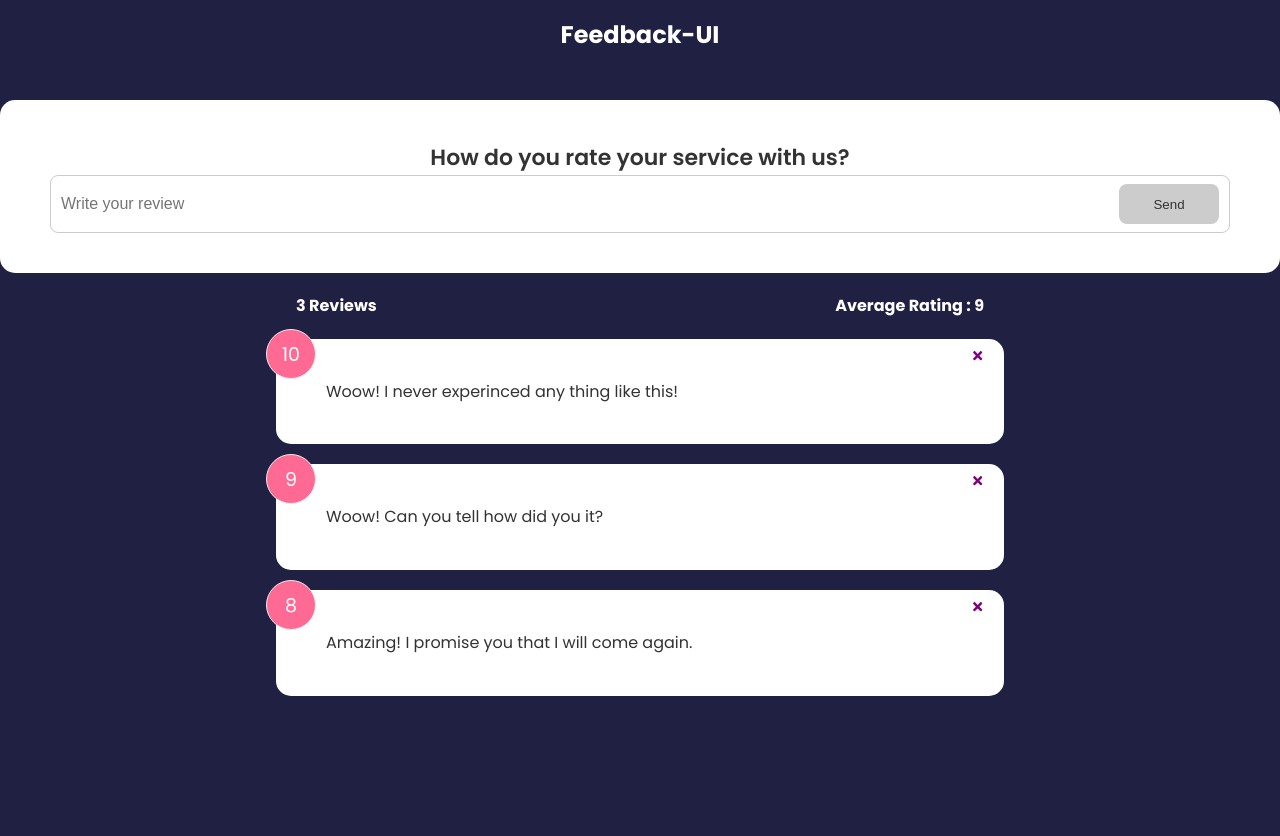
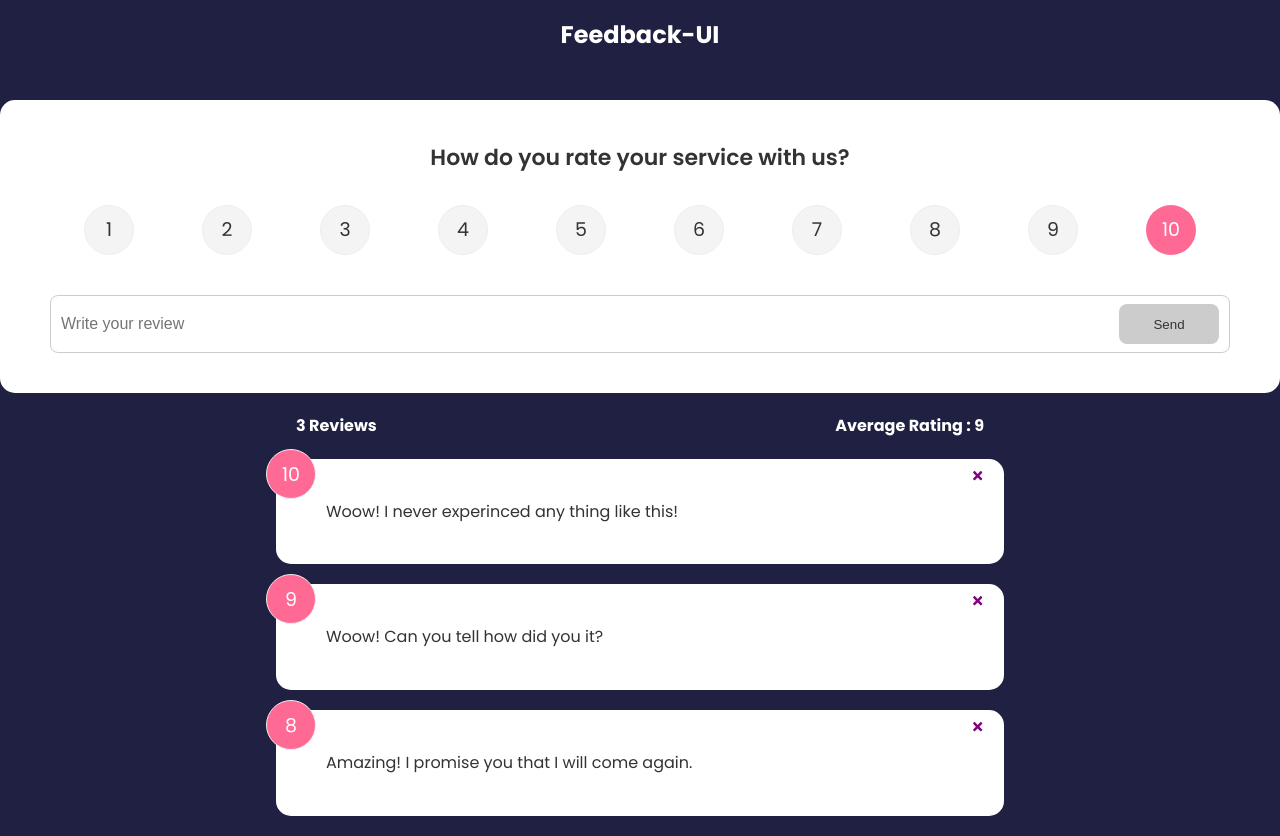
Before and after one commit to drjseifu1991/Feedback-App, a React (Create React App) app: page / in a window 1280 px wide. Before the commit the page ends 800 px from the top, so only its background shows below. Built offline with nearby package versions, Linux system fonts and the light colour scheme.

Commit message:
After adding Add Feedback function and Animation

```diff
--- a/package.json
+++ b/package.json
@@ -6,10 +6,12 @@
     "@testing-library/jest-dom": "^5.16.5",
     "@testing-library/react": "^13.4.0",
     "@testing-library/user-event": "^13.5.0",
+    "framer-motion": "^4.1.17",
     "react": "^18.2.0",
     "react-dom": "^18.2.0",
     "react-icons": "^4.4.0",
     "react-scripts": "5.0.1",
+    "uui": "^1.0.7",
     "web-vitals": "^2.1.4"
   },
   "scripts": {
--- a/src/App.js
+++ b/src/App.js
@@ -5,6 +5,7 @@
 import FeedbackData from "./data/FeedbackData"
 import FeedbackStats from './component/FeedbackStats'
 import FeedbackForm from "./component/FeedbackForm"
+import { v4 as uuidv4 } from 'uuid'
 
 const App = () => {
     const [feedbackData, setFeedback] = useState(FeedbackData)
@@ -14,12 +15,10 @@
             setFeedback(feedbackData.filter((item) => item.id !== id))
         }
     }
-    const addFeedback = (text) => {
-        setFeedback(feedbackData.push({
-            id : feedbackData.lastIndexOf()+1,
-            rating : 10,
-            text : text
-        }))
+    const addFeedback = (newFeedback) => {
+        newFeedback.id = +uuidv4()
+        setFeedback([newFeedback, ...feedbackData])
+        console.log(newFeedback)
     }
     return (
         <>
--- a/src/component/FeedbackForm.js
+++ b/src/component/FeedbackForm.js
@@ -2,10 +2,25 @@
 import Card from '../shared/Card'
 import { useState } from 'react'
 import Button from './Button'
-const FeedbackForm = (handleAdd) => {
+import RatingSelector from './RatingSelector'
+import PropTypes from 'prop-types'
+const FeedbackForm = ({handleAdd}) => {
     const [text, setText] = useState('')
     const [btnDisabled, setBtnDisabled] = useState(true)
     const [message, setMessage] = useState('')
+    const [rating, setRating] = useState('')
+    const handleSubmit = (event) => {
+        event.preventDefault()
+        if (text.trim().length > 10) {
+            const newFeedback = {
+                text,
+                rating
+            }
+            handleAdd(newFeedback)
+
+        }
+        setText('')
+    }
     const changeText = (event) => {
         if(text === ' ') {
             setBtnDisabled(true)
@@ -23,8 +38,9 @@
     }
     return (
         <Card>
-            <form>
+            <form onSubmit={handleSubmit}>
                 <h2>How do you rate your service with us?</h2>
+                <RatingSelector select = {(rating) => setRating(rating) }/>
                 <div className='input-group'>
                     <input type = "text" placeholder='Write your review' onChange={changeText} value={text}/>
                     <Button type="Submit" text="Send" isDisabled = {btnDisabled}/>
@@ -35,4 +51,8 @@
     )
 }
 
+FeedbackForm.propTypes = {
+    handleAdd : PropTypes.func
+}
+
 export default FeedbackForm
--- a/src/component/FeedbackList.js
+++ b/src/component/FeedbackList.js
@@ -1,18 +1,37 @@
 import React from 'react'
 import FeedbackItem from './FeedbackItem'
 import PropTypes from 'prop-types'
+import { motion, AnimatePresence } from 'framer-motion'
 const FeedbackList = ({feedbackList, handleDelete}) => {
     if (!feedbackList || feedbackList.length === 0) {
         return <p>No Feedback yet!</p>
     }
   return (
     <div>
-      {feedbackList.map((feedback) => (
-        <FeedbackItem key={feedback.id} feedback ={feedback}
-        reverse={false}
-        handleDelete = {handleDelete}/>
-      ))}
+      <AnimatePresence>
+        {feedbackList.map((feedback) => (
+          <motion.div
+          key={feedback.id}
+          initial={{opacity: 0}}
+          animate={{opacity: 1}}
+          exit={{opacity: 0}}
+          >
+            <FeedbackItem key={feedback.id} feedback ={feedback}
+            reverse={false}
+            handleDelete = {handleDelete}/>
+          </motion.div>
+
+        ))}
+      </AnimatePresence>
     </div>
+
+    // <div>
+    //   {feedbackList.map((feedback) => (
+    //     <FeedbackItem key={feedback.id} feedback ={feedback}
+    //     reverse={false}
+    //     handleDelete = {handleDelete}/>
+    //   ))}
+    // </div>
   )
 }
 
--- /dev/null
+++ b/src/component/RatingSelector.js
@@ -0,0 +1,127 @@
+import React from 'react'
+import { useState } from 'react'
+const RatingSelector = ({ select }) => {
+    const [selected, setSelected] = useState(10)
+    const handleChange = (e) => {
+        setSelected(+e.currentTarget.value)
+        select(+e.currentTarget.value)
+    }
+    return (
+        <div>
+            <ul className='rating'>
+                <li>
+                    <input
+                        type='radio'
+                        id='num1'
+                        name='rating'
+                        value='1'
+                        onChange={handleChange}
+                        checked={selected === 1}
+                    />
+                    <label htmlFor='num1'>1</label>
+                </li>
+                <li>
+                    <input
+                        type='radio'
+                        id='num2'
+                        name='rating'
+                        value='2'
+                        onChange={handleChange}
+                        checked={selected === 2}
+                    />
+                    <label htmlFor='num2'>2</label>
+                </li>
+                <li>
+                    <input
+                        type='radio'
+                        id='num3'
+                        name='rating'
+                        value='3'
+                        onChange={handleChange}
+                        checked={selected === 3}
+                    />
+                    <label htmlFor='num3'>3</label>
+                </li>
+                <li>
+                    <input
+                        type='radio'
+                        id='num4'
+                        name='rating'
+                        value='4'
+                        onChange={handleChange}
+                        checked={selected === 4}
+                    />
+                    <label htmlFor='num4'>4</label>
+                </li>
+                <li>
+                    <input
+                        type='radio'
+                        id='num5'
+                        name='rating'
+                        value='5'
+                        onChange={handleChange}
+                        checked={selected === 5}
+                    />
+                    <label htmlFor='num5'>5</label>
+                </li>
+                <li>
+                    <input
+                        type='radio'
+                        id='num6'
+                        name='rating'
+                        value='6'
+                        onChange={handleChange}
+                        checked={selected === 6}
+                    />
+                    <label htmlFor='num6'>6</label>
+                </li>
+                <li>
+                    <input
+                        type='radio'
+                        id='num7'
+                        name='rating'
+                        value='7'
+                        onChange={handleChange}
+                        checked={selected === 7}
+                    />
+                    <label htmlFor='num7'>7</label>
+                </li>
+                <li>
+                    <input
+                        type='radio'
+                        id='num8'
+                        name='rating'
+                        value='8'
+                        onChange={handleChange}
+                        checked={selected === 8}
+                    />
+                    <label htmlFor='num8'>8</label>
+                </li>
+                <li>
+                    <input
+                        type='radio'
+                        id='num9'
+                        name='rating'
+                        value='9'
+                        onChange={handleChange}
+                        checked={selected === 9}
+                    />
+                    <label htmlFor='num9'>9</label>
+                </li>
+                <li>
+                    <input
+                        type='radio'
+                        id='num10'
+                        name='rating'
+                        value='10'
+                        onChange={handleChange}
+                        checked={selected === 10}
+                    />
+                    <label htmlFor='num10'>10</label>
+                </li>
+            </ul>
+        </div>
+    )
+}
+
+export default RatingSelector
```
Also changed, not shown: 1 other file (tests, documents, lock files or other folders).
